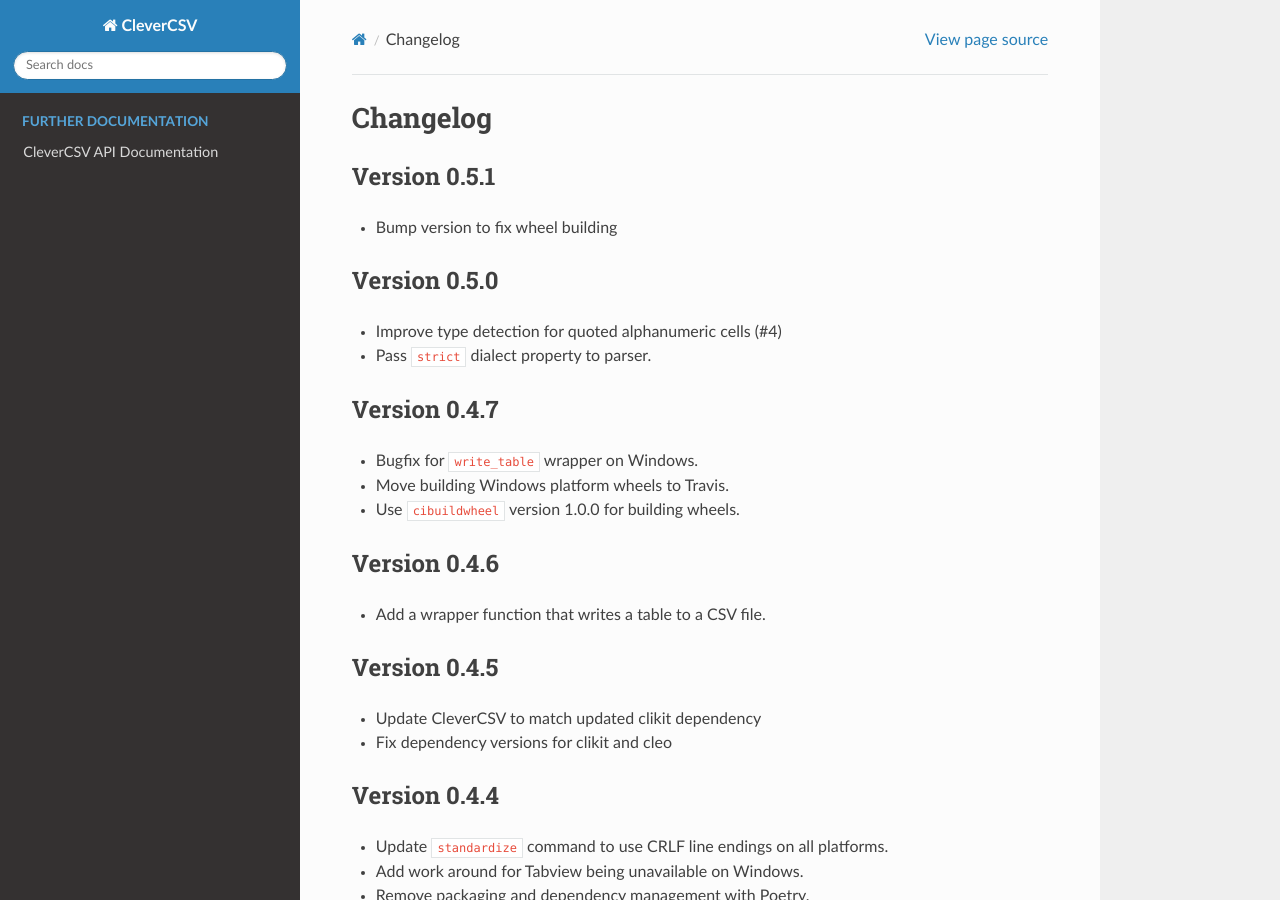
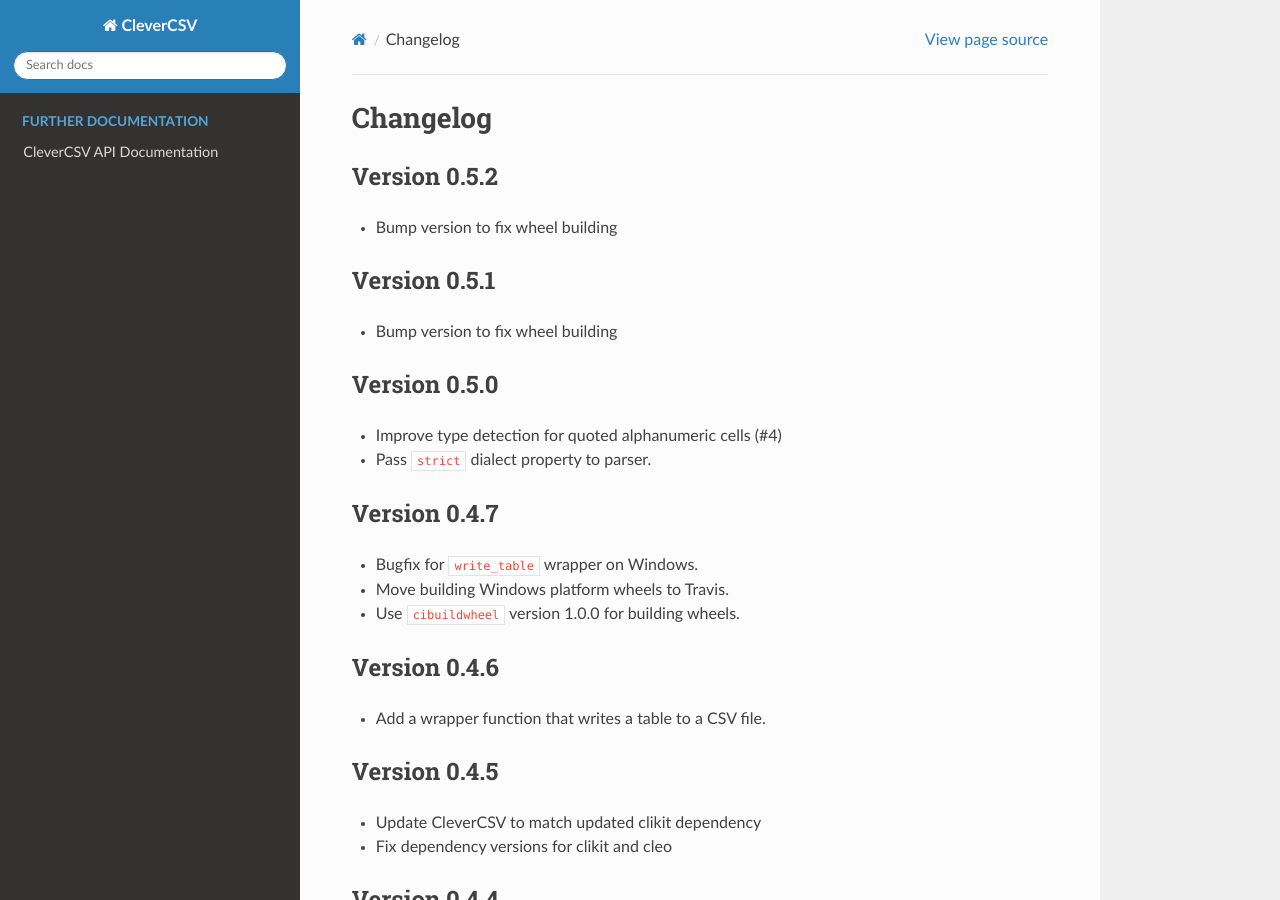
Before and after one commit to alan-turing-institute/CleverCSV, a Sphinx documentation site: the page built from docs/CHANGELOG.rst, in a window 1280 px wide and 900 px high. Built offline with Sphinx 7.4.7 and the Read the Docs theme 2.0.0, drawn with Linux system fonts in a browser that asks for light colours; pages that are not in the unit, such as notebooks, are missing from menus.

Commit message:
Update changelog

```diff
--- a/docs/CHANGELOG.rst
+++ b/docs/CHANGELOG.rst
@@ -1,6 +1,12 @@
 
 Changelog
 =========
+
+Version 0.5.2
+-------------
+
+
+* Bump version to fix wheel building
 
 Version 0.5.1
 -------------
```
Also changed, not shown: CHANGELOG.md (+4 -0 lines).
